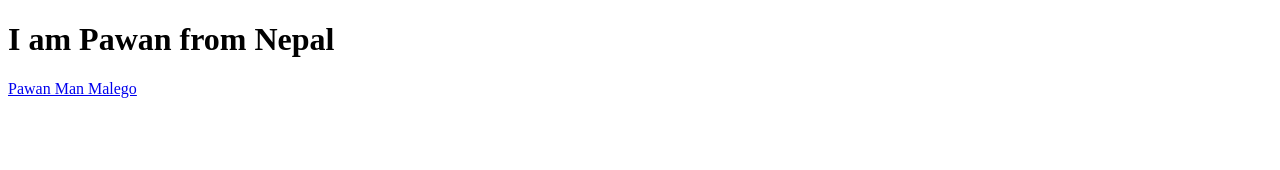
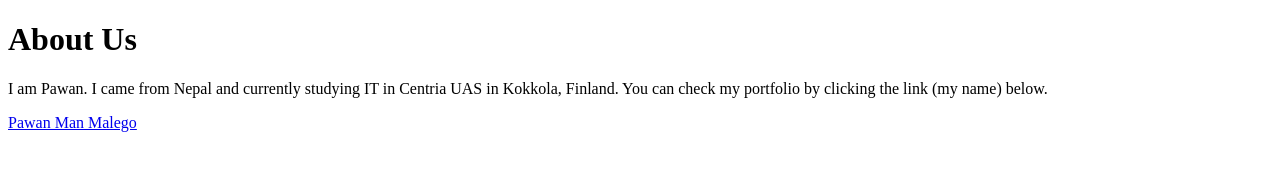
Before and after one commit to PawanManMalego/icsprojet1group4, a plain HTML site: page index.html in a window 1280 px wide. Drawn offline with Linux system fonts and the light colour scheme.

Commit message:
Add files via upload

```diff
--- a/index.html
+++ b/index.html
@@ -1,15 +1,12 @@
 <!doctype html>
 
 <html>
-    <head>
 
-        <title>Group Task ICS</title>
-
-    </head>
-
-    <h1> I am Pawan from Nepal</h1>
+    <h1> About Us </h1>
 
         <body>
+
+            <p> I am Pawan. I came from Nepal and currently studying IT in Centria UAS in Kokkola, Finland. You can check my portfolio by clicking the link (my name) below.</p>
 
             <p>
                 <a href="https://pawanmanmalego.github.io/"> Pawan Man Malego </a>
```
